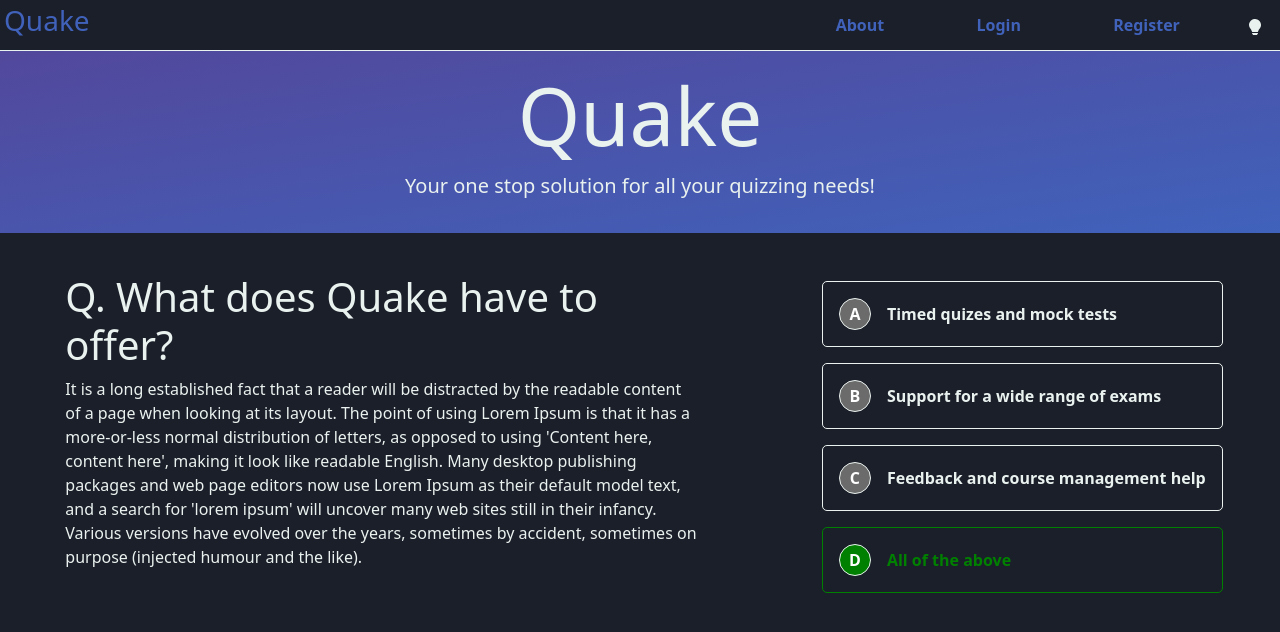
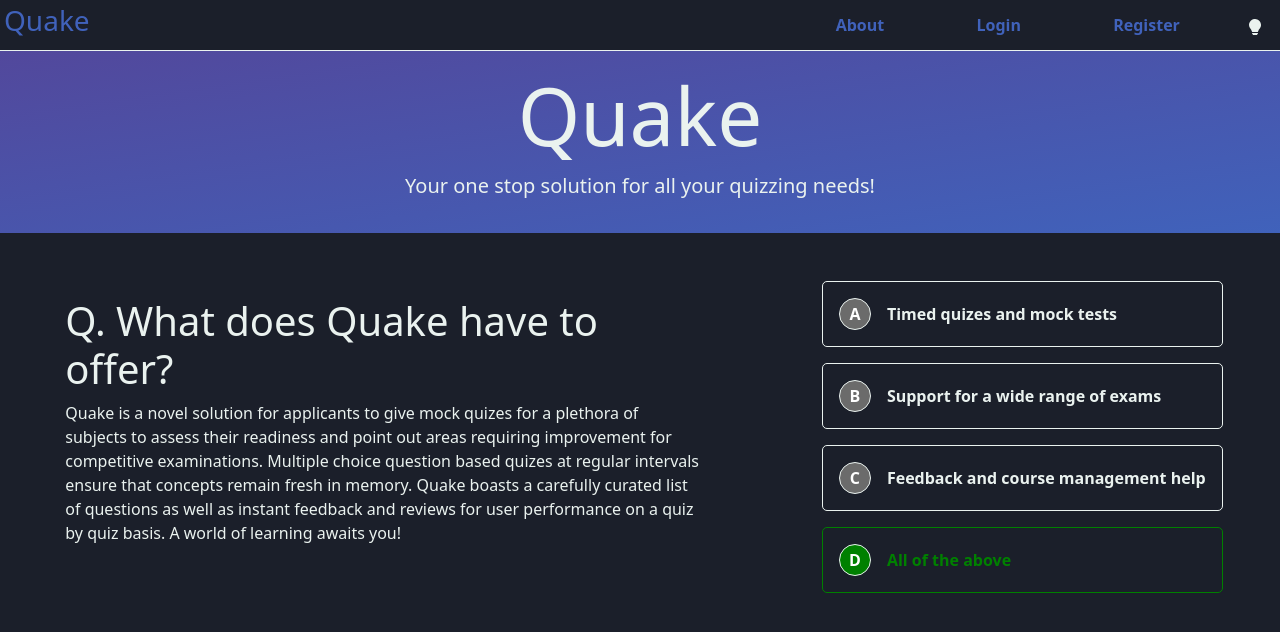
Before and after one commit to nykajak/quake, a Vue app in the folder frontend/: page / in a window 1280 px wide. Shown: the top 632 px of the page. Built offline with nearby package versions, Linux system fonts and the light colour scheme.

Commit message:
Frontend: Changed lorem ipsum text

```diff
--- a/frontend/src/pages/anon/About.vue
+++ b/frontend/src/pages/anon/About.vue
@@ -18,7 +18,7 @@
             <div class="question">
                 <h1 class="question-text">Q. What does Quake have to offer?</h1>
                 <p>
-                    It is a long established fact that a reader will be distracted by the readable content of a page when looking at its layout. The point of using Lorem Ipsum is that it has a more-or-less normal distribution of letters, as opposed to using 'Content here, content here', making it look like readable English. Many desktop publishing packages and web page editors now use Lorem Ipsum as their default model text, and a search for 'lorem ipsum' will uncover many web sites still in their infancy. Various versions have evolved over the years, sometimes by accident, sometimes on purpose (injected humour and the like).
+                    Quake is a novel solution for applicants to give mock quizes for a plethora of subjects to assess their readiness and point out areas requiring improvement for competitive examinations. Multiple choice question based quizes at regular intervals ensure that concepts remain fresh in memory. Quake boasts a carefully curated list of questions as well as instant feedback and reviews for user performance on a quiz by quiz basis. A world of learning awaits you!
                 </p>
             </div>
             <div class="options">
```
